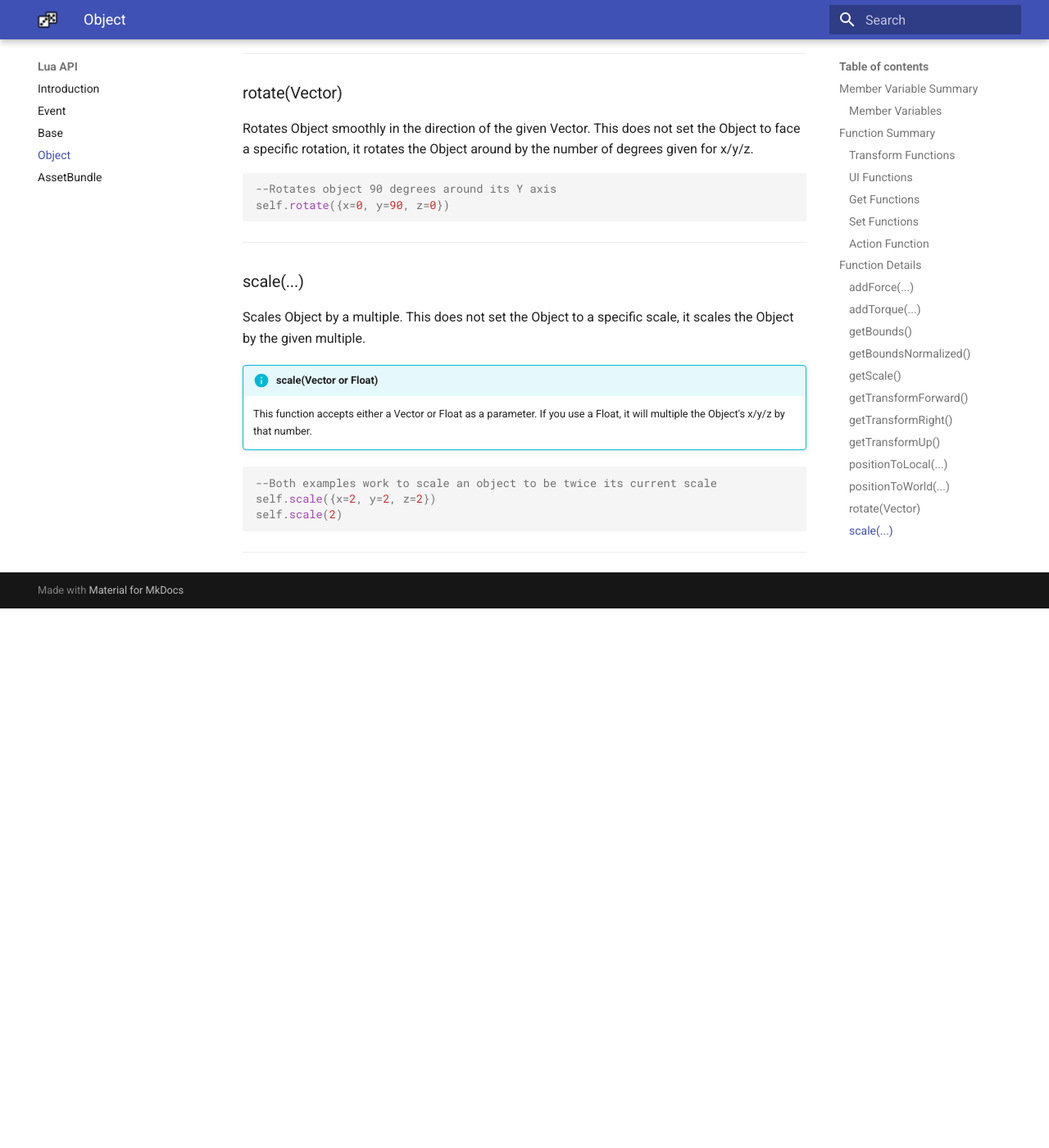
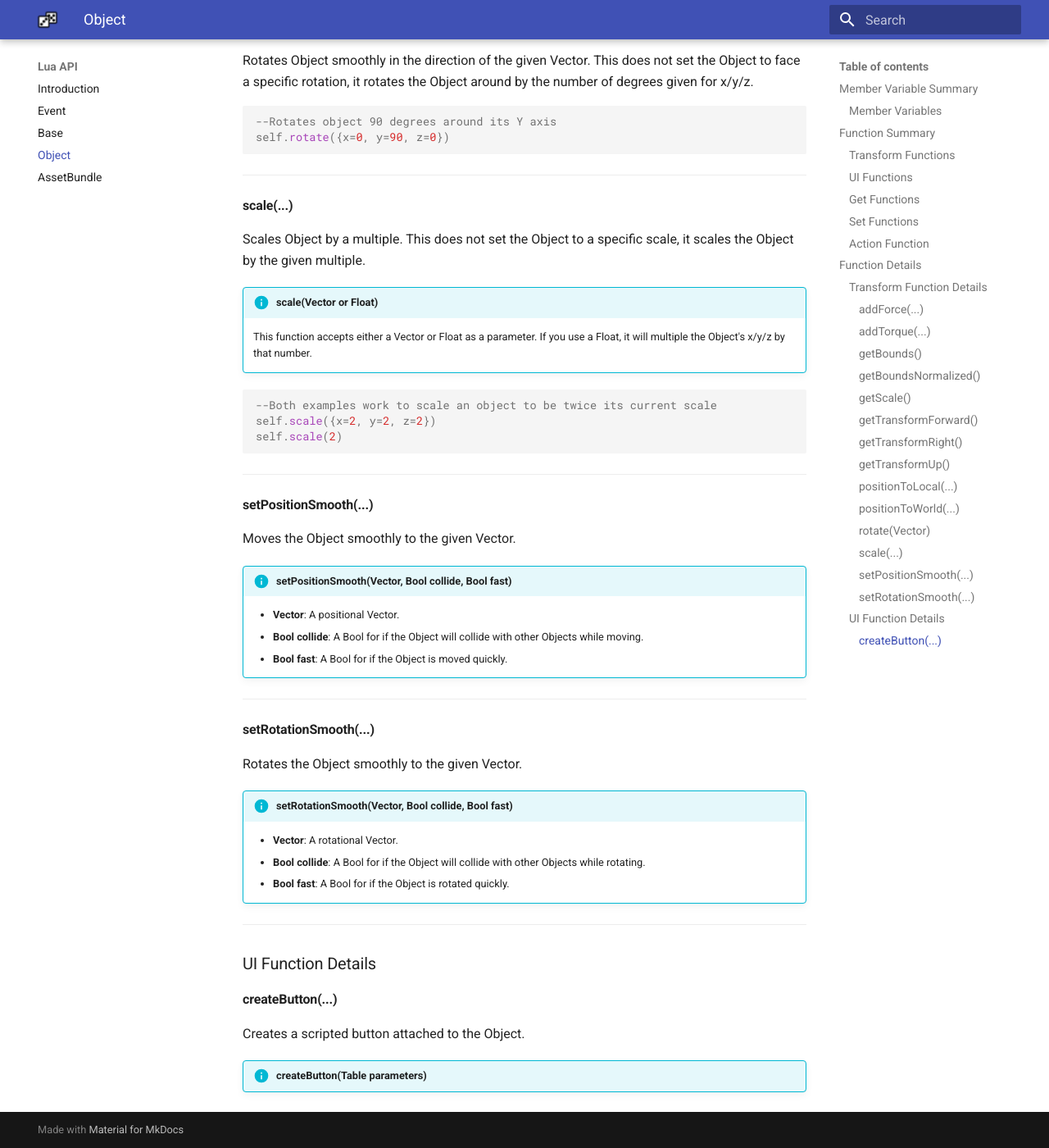
Before and after one commit to MisterStump/TTS-Scripting-Doc, an MkDocs documentation site: the page built from docs/object.md, in a window 1280 px wide and 1400 px high, scrolled down 9785 px. Shown: the whole window at 82% size. Built offline with MkDocs 1.6.1 and Material for MkDocs 9.7.7, drawn with Linux system fonts in a browser that asks for light colours; old or Windows-style settings are respelled for this version of MkDocs; before the commit the page ends 10527 px from its top, so only the background shows below that; some of the changed text lies outside the part shown.

Commit message:
Initial Commit

````diff
--- a/docs/css/base.css
+++ b/docs/css/base.css
@@ -44,3 +44,6 @@ html body div.md-container table td {
     padding-top: 8px !important;
 	padding-bottom: 8px !important;
 }
+
+/*Attempt to make width of these tables extend to full width available*/
+/*html body div.md-container table{width: 100% !important;}*/
--- a/docs/object.md
+++ b/docs/object.md
@@ -77,16 +77,16 @@ getVelocity() | Returns a Vector of the current velocity. |
 isSmoothMoving() | Indicates if an object is traveling as part of a Smooth move. Smooth moving is performed by setPositionSmooth and setRotationSmooth. |
 positionToLocal(Vector) | Returns a Vector after converting a world Vector to a local Vector. | [<i class="material-icons" style="line-height:150%;">info_outline</i>](#positiontolocal)
 positionToWorld(Vector) | Returns a Vector after converting a local Vector to a world Vector. | [<i class="material-icons" style="line-height:150%;">info_outline</i>](#positiontoworld)
-rotate(Vector) | Rotates Object smoothly in the direction of the given Vector. | [<i class="material-icons" style="line-height:150%;">info_outline</i>](#rotate)
+rotate(Vector) | Rotates Object smoothly in the direction of the given Vector. |
 scale(Vector or Float) | Scales Object by a multiple. | [<i class="material-icons" style="line-height:150%;">info_outline</i>](#scale)
-setAngularVelocity(Vector) | Sets a Vector as the current angular velocity. | [<i class="material-icons" style="line-height:150%;">info_outline</i>](#setangularvelocity)
-setPosition(Vector) | Instantly moves an Object to the given Vector. | [<i class="material-icons" style="line-height:150%;">info_outline</i>](#setposition)
-setPositionSmooth<br>(Vector, Bool collide, Bool fast) | Sets a Vector as the position to move to smoothly. |
+setAngularVelocity(Vector) | Sets a Vector as the current angular velocity. |
+setPosition(Vector) | Instantly moves an Object to the given Vector. |
+setPositionSmooth<br>(Vector, Bool collide, Bool fast) | Moves the Object smoothly to the given Vector. | [<i class="material-icons" style="line-height:150%;">info_outline</i>](#setpositionsmooth)
 setRotation(Vector) | Instantly rotates an Object to the given Vector. |
-setRotationSmooth<br>(Vector, Bool collide, Bool fast) | Sets a Vector as the rotation to face towards smoothly. | [<i class="material-icons" style="line-height:150%;">info_outline</i>](#setrotationsmooth)
-setScale(Vector) | Sets a Vector as the current scale. | [<i class="material-icons" style="line-height:150%;">info_outline</i>](#setscale)
-setVelocity(Vector) | Sets a Vector as the current velocity. | [<i class="material-icons" style="line-height:150%;">info_outline</i>](#setvelocity)
-translate(Vector) | Smoothly moves Object by the given Vector offset. | [<i class="material-icons" style="line-height:150%;">info_outline</i>](#translate)
+setRotationSmooth<br>(Vector, Bool collide, Bool fast) | Rotates the Object smoothly to the given Vector. | [<i class="material-icons" style="line-height:150%;">info_outline</i>](#setrotationsmooth)
+setScale(Vector) | Sets a Vector as the current scale. |
+setVelocity(Vector) | Sets a Vector as the current velocity. |
+translate(Vector) | Smoothly moves Object by the given Vector offset. |
 
 
 
@@ -95,8 +95,8 @@ These functions allow for the creation/editing/removal of functional buttons and
 
 Function Name | Description | <i class="material-icons" style="line-height:90%;">info_outline</i>
 -- | -- | --:
-clearButtons() | Removes all scripted buttons. | [<i class="material-icons" style="line-height:150%;">info_outline</i>](#clearbuttons)
-clearInputs() | Removes all scripted inputs. | [<i class="material-icons" style="line-height:150%;">info_outline</i>](#clearinputs)
+clearButtons() | Removes all scripted buttons. |
+clearInputs() | Removes all scripted inputs. |
 createButton(Table parameters) | Creates a scripted button attached to the Object. | [<i class="material-icons" style="line-height:150%;">info_outline</i>](#createbutton)
 createInput(Table parameters) | Creates a scripted input attached to the Object. | [<i class="material-icons" style="line-height:150%;">info_outline</i>](#createinput)
 editButton(Table parameters) | Modify an existing button. | [<i class="material-icons" style="line-height:150%;">info_outline</i>](#editbutton)
@@ -172,7 +172,9 @@ takeObject(Table parameters) | Takes an object from a container (bag/deck/chip s
 
 ##Function Details
 
-###addForce(...)
+###Transform Function Details
+
+####addForce(...)
 
 Adds force to an object in a directional Vector.
 
@@ -188,7 +190,7 @@ Adds force to an object in a directional Vector.
 ---
 
 
-###addTorque(...)
+####addTorque(...)
 
 Adds torque to an object in a rotational Vector.
 
@@ -205,7 +207,7 @@ Adds torque to an object in a rotational Vector.
 
 
 
-###getBounds()
+####getBounds()
 
 Returns a Table of Vector information describing the size of an object in Global terms. [Bounds](https://docs.unity3d.com/ScriptReference/Bounds.html) are part of Unity, and represent an imaginary square box that can be drawn around an object. Unlike scale, it can help indicate the size of an object in in-game units, not just relative model size.
 
@@ -226,7 +228,7 @@ Returns a Table of Vector information describing the size of an object in Global
 ---
 
 
-###getBoundsNormalized()
+####getBoundsNormalized()
 
 Returns a Table of Vector information describing the size of an object in Global terms, as if it was rotated to {0,0,0}. [Bounds](https://docs.unity3d.com/ScriptReference/Bounds.html) are part of Unity, and represent an imaginary square box that can be drawn around an object. Unlike scale, it can help indicate the size of an object in in-game units, not just relative model size.
 
@@ -247,14 +249,14 @@ Returns a Table of Vector information describing the size of an object in Global
 ---
 
 
-###getScale()
+####getScale()
 
 Returns a Vector of the current scale. Scale is not an absolute measurement, it is a multiple of the Object's default model size. So {x=2, y=2, z=2} would be a model twice its default size, not 2 units large.
 
 ---
 
 
-###getTransformForward()
+####getTransformForward()
 
 Returns a Vector of the forward direction of this Object. The direction is relative to how the object is facing.
 
@@ -276,7 +278,7 @@ end
 ---
 
 
-###getTransformRight()
+####getTransformRight()
 
 Returns a Vector of the forward direction of this object. The direction is relative to how the object is facing.
 
@@ -298,7 +300,7 @@ end
 ---
 
 
-###getTransformUp()
+####getTransformUp()
 
 Returns a Vector of the up direction of this Object. The direction is relative to how the object is facing.
 
@@ -320,21 +322,21 @@ end
 ---
 
 
-###positionToLocal(...)
+####positionToLocal(...)
 
 Returns a Vector after converting a world vector to a local Vector. A world Vector is a positional Vector using the world's coordinate system. A Local Vector is a positional Vector that is relative to the position of the given object.
 
 ---
 
 
-###positionToWorld(...)
+####positionToWorld(...)
 
 Returns a Vector after converting a local Vector to a world Vector. A world Vector is a positional Vector using the world's coordinate system. A Local Vector is a positional Vector that is relative to the position of the given object.
 
 ---
 
 
-###rotate(Vector)
+####rotate(Vector)
 
 Rotates Object smoothly in the direction of the given Vector. This does not set the Object to face a specific rotation, it rotates the Object around by the number of degrees given for x/y/z.
 
@@ -346,7 +348,7 @@ self.rotate({x=0, y=90, z=0})
 ---
 
 
-###scale(...)
+####scale(...)
 
 Scales Object by a multiple. This does not set the Object to a specific scale, it scales the Object by the given multiple.
 
@@ -360,3 +362,36 @@ self.scale(2)
 ```
 
 ---
+
+
+####setPositionSmooth(...)
+
+Moves the Object smoothly to the given Vector.
+
+!!!info "setPositionSmooth(Vector, Bool collide, Bool fast)"
+	* **Vector**: A positional Vector.
+	* **Bool collide**: A Bool for if the Object will collide with other Objects while moving.
+	* **Bool fast**: A Bool for if the Object is moved quickly.
+
+---
+
+
+####setRotationSmooth(...)
+
+Rotates the Object smoothly to the given Vector.
+
+!!!info "setRotationSmooth(Vector, Bool collide, Bool fast)"
+	* **Vector**: A rotational Vector.
+	* **Bool collide**: A Bool for if the Object will collide with other Objects while rotating.
+	* **Bool fast**: A Bool for if the Object is rotated quickly.
+
+---
+
+
+###UI Function Details
+
+####createButton(...)
+
+Creates a scripted button attached to the Object.
+
+!!!info "createButton(Table parameters)"
````
Also changed, not shown: site/search/search_index.json, site/sitemap.xml.
